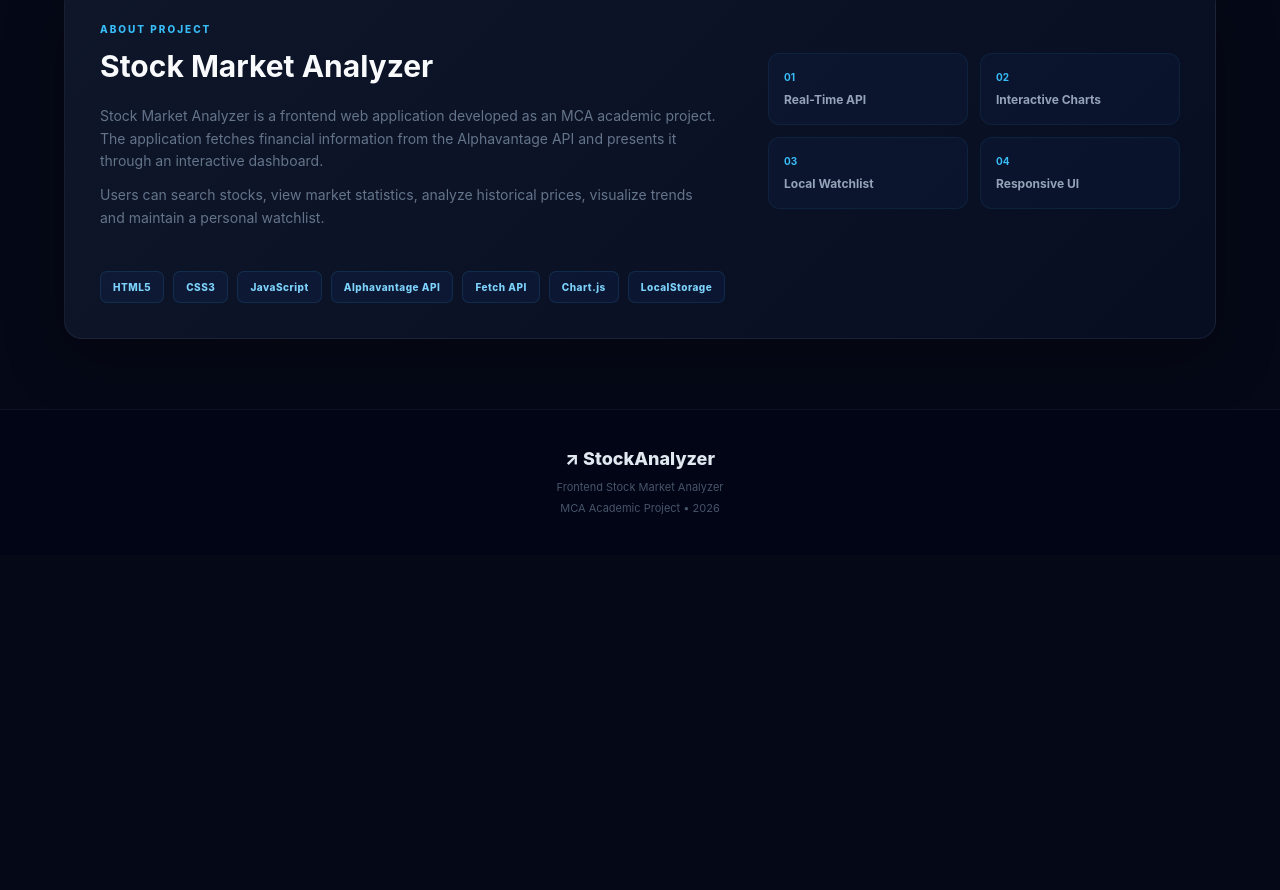
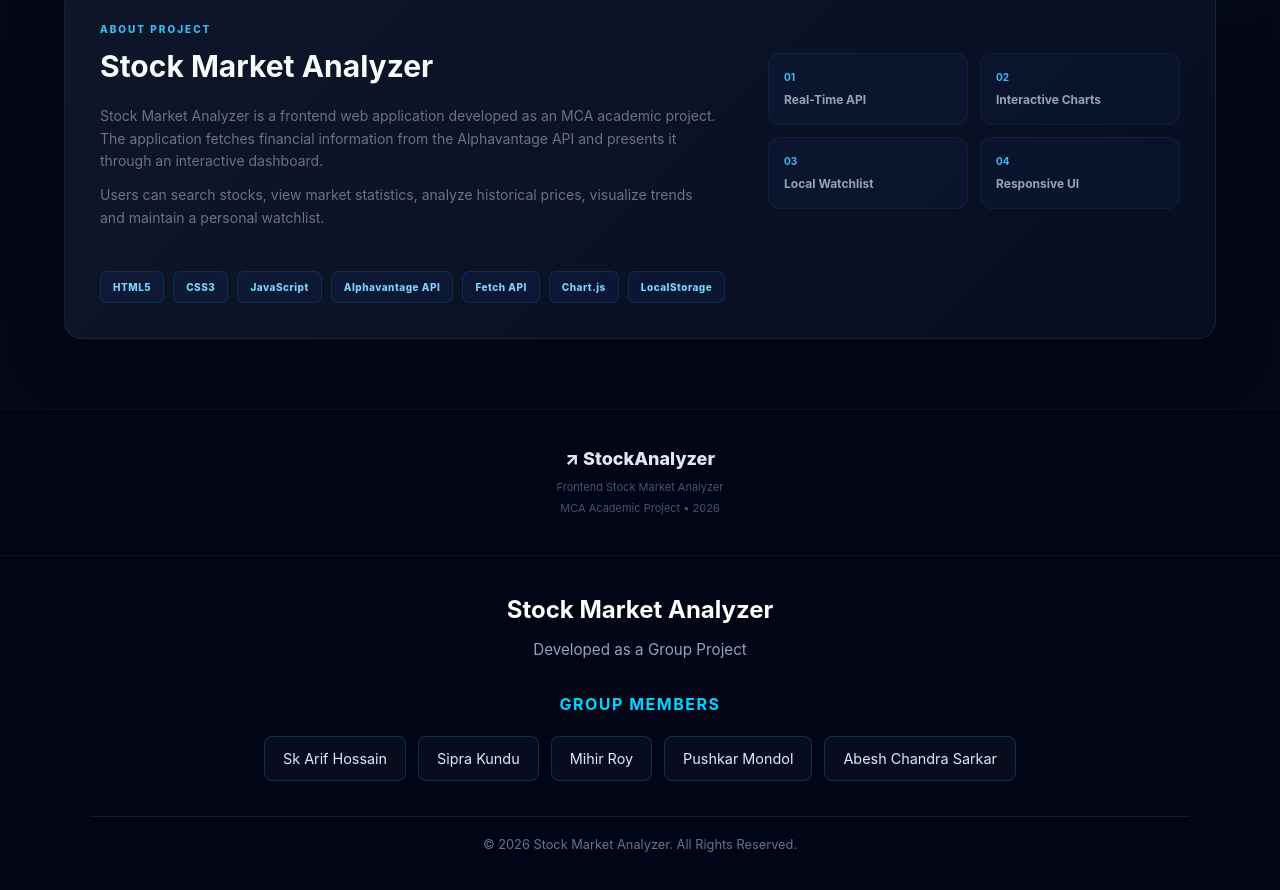
Before and after one commit to arrriff06/Stock-market-analyzer, a plain HTML site: page index.html in a window 1280 px wide. Shown: the part 1821-2711 px from the top of the page. Before the commit the page ends 2376 px from the top, so only its background shows below. Drawn offline with nearby package versions, Linux system fonts and the light colour scheme.

Commit message:
Modified footer

````diff
--- a/index.html
+++ b/index.html
@@ -774,5 +774,28 @@
 
     <script src="script.js"></script>
 
+<footer class="site-footer">
+    <div class="footer-content">
+        <h3>Stock Market Analyzer</h3>
+        <p class="footer-subtitle">Developed as a Group Project</p>
+
+        <div class="team-section">
+            <h4>Group Members</h4>
+            <div class="team-members">
+                <span>Sk Arif Hossain</span>
+                <span>Sipra Kundu</span>
+                <span>Mihir Roy</span>
+                <span>Pushkar Mondol</span>
+                <span>Abesh Chandra Sarkar</span>
+            </div>
+        </div>
+
+        <div class="footer-bottom">
+            <p>&copy; 2026 Stock Market Analyzer. All Rights Reserved.</p>
+        </div>
+    </div>
+</footer>
+
+
 </body>
 </html>
--- a/style.css
+++ b/style.css
@@ -1842,3 +1842,91 @@ footer p {
         min-height: 270px;
     }
 }
+```css
+/* =========================
+   Professional Footer
+========================= */
+
+.site-footer {
+    margin-top: 70px;
+    padding: 45px 20px 20px;
+    background: linear-gradient(135deg, #080b18, #10152a);
+    border-top: 1px solid rgba(0, 212, 255, 0.2);
+    text-align: center;
+}
+
+.footer-content {
+    max-width: 1100px;
+    margin: 0 auto;
+}
+
+.site-footer h3 {
+    margin: 0 0 8px;
+    font-size: 1.5rem;
+    color: #ffffff;
+}
+
+.footer-subtitle {
+    margin: 0 0 30px;
+    color: #94a3b8;
+    font-size: 0.95rem;
+}
+
+.team-section h4 {
+    margin-bottom: 18px;
+    color: #00d4ff;
+    font-size: 1rem;
+    text-transform: uppercase;
+    letter-spacing: 1.5px;
+}
+
+.team-members {
+    display: flex;
+    justify-content: center;
+    flex-wrap: wrap;
+    gap: 12px;
+}
+
+.team-members span {
+    padding: 10px 18px;
+    border: 1px solid rgba(0, 212, 255, 0.2);
+    border-radius: 8px;
+    background: rgba(255, 255, 255, 0.03);
+    color: #dbeafe;
+    font-size: 0.9rem;
+    transition: all 0.3s ease;
+}
+
+.team-members span:hover {
+    transform: translateY(-2px);
+    border-color: rgba(0, 212, 255, 0.6);
+    box-shadow: 0 5px 20px rgba(0, 212, 255, 0.12);
+}
+
+.footer-bottom {
+    margin-top: 35px;
+    padding-top: 18px;
+    border-top: 1px solid rgba(255, 255, 255, 0.08);
+}
+
+.footer-bottom p {
+    margin: 0;
+    color: #64748b;
+    font-size: 0.8rem;
+}
+
+@media (max-width: 600px) {
+    .site-footer {
+        padding: 35px 15px 18px;
+    }
+
+    .team-members {
+        flex-direction: column;
+        align-items: center;
+    }
+
+    .team-members span {
+        width: 80%;
+    }
+}
+```
````
